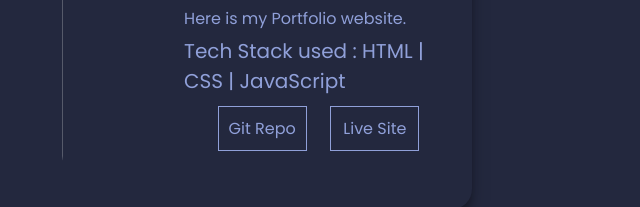
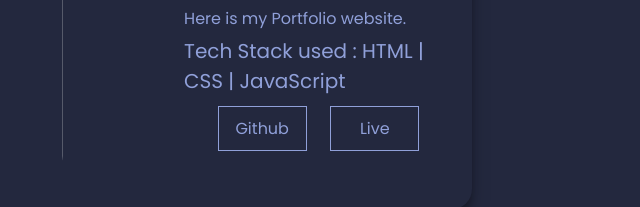
Before and after one commit to RahulDobariya/RahulDobariya.github.io, a plain HTML site: page index.html in a window 1280 px wide. Shown: the part 2761-2968 px from the top of the page, 634-1274 px from the left. Drawn offline with nearby package versions, Linux system fonts and the light colour scheme.

Commit message:
My portfolio website

```diff
--- a/index.html
+++ b/index.html
@@ -207,14 +207,14 @@
                         <div class="project-github-link">
                             <span>
                                 <a href="https://github.com/RahulDobariya/RahulDobariya.github.io" target="_blank">
-                                    Git Repo
+                                    Github
                                 </a>
                             </span>
                         </div>
                         <div class="project-deployed-link">
                             <span>
                                 <a href="https://RahulDobariya.github.io/" target="_blank">
-                                    Live Site
+                                    Live
                                 </a>
                             </span>
                         </div>
```
